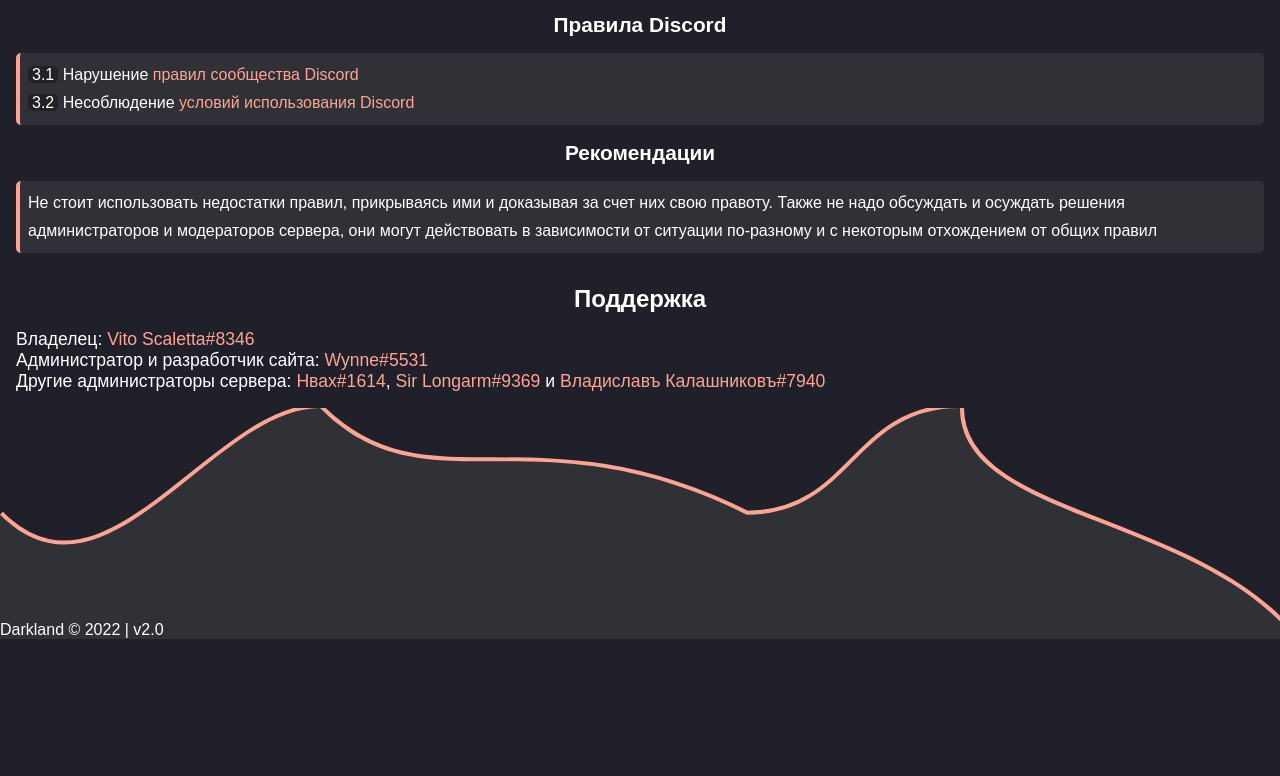
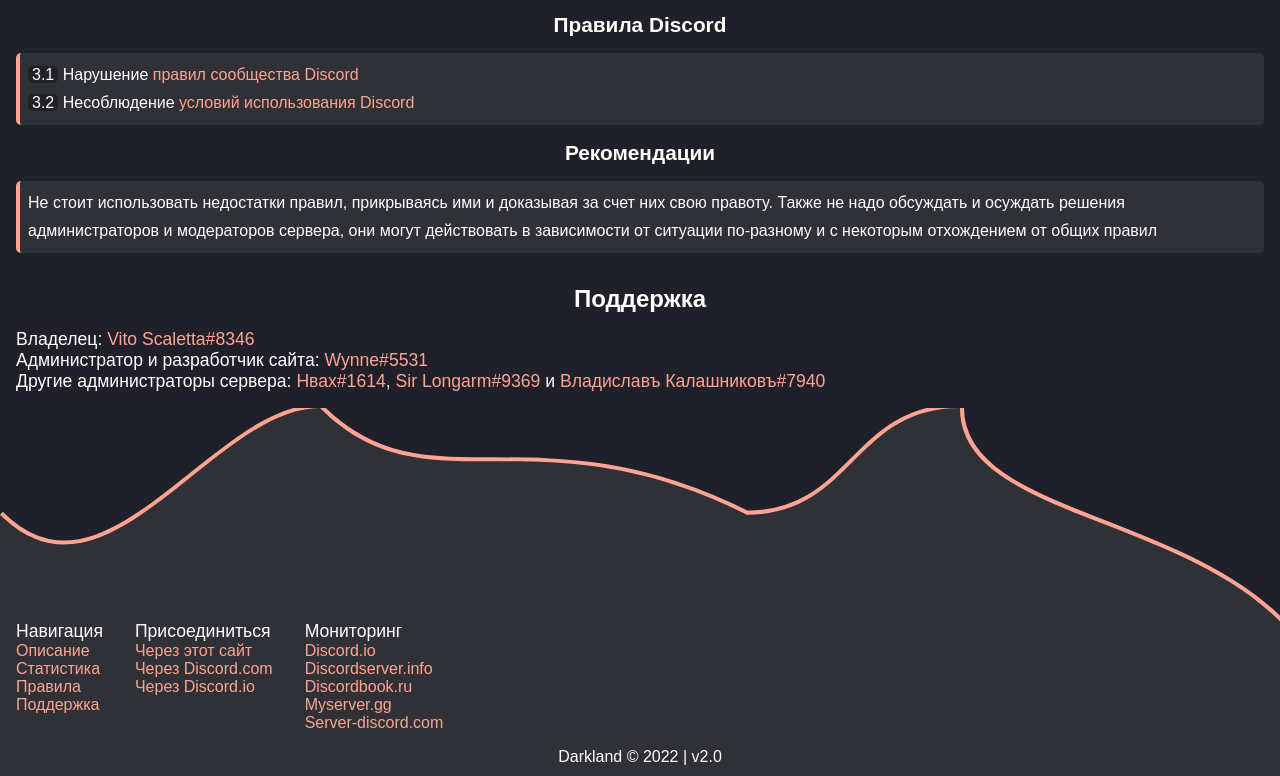
Before and after one commit to wwyynnee/darkland, a website with bundled scripts: page index.html in a window 1280 px wide. Shown: the part 2021-2797 px from the top of the page. Before the commit the page ends 2660 px from the top, so only its background shows below. Built offline with nearby package versions, Linux system fonts and the light colour scheme; a script that the page names is missing; a web font is replaced by a local one.

Commit message:
Вёрстка сайта

```diff
--- a/index.html
+++ b/index.html
@@ -50,7 +50,7 @@
       <div class="main__content">
         <div class="main__block">
           <h1>Darkland</h1>
-          <p>Уютный сервер для простого общения! Здесь вы сможете найти друга/подругу по интересам и просто пообщаться в легкой обстановке</p>
+          <p>Уютный сервер для простого общения! Здесь вы сможете найти собеседника по интересам и просто пообщаться в легкой обстановке</p>
         </div>
         <div class="main__btn">
           <a href="join.html" target="_blank">
@@ -159,12 +159,60 @@
           <path d="M0 0 12 0C11-1 9-1 9-2 8-2 8-1 7-1 5-2 4-1 3-2 2-2 1 0 0-1"/>
         </svg>
         <div class="footer__content">
-          <div class="footer__container">
-            <ul>
-              <li></li>
-            </ul>
+          <div class="footer__links">
+            <div class="footer__container">
+              <p>Навигация</p>
+              <ul>
+                <a href="#about">
+                  <li>Описание</li>
+                </a>
+                <a href="#status">
+                  <li>Статистика</li>
+                </a>
+                <a href="#rules">
+                  <li>Правила</li>
+                </a>
+                <a href="#support">
+                  <li>Поддержка</li>
+                </a>
+              </ul>
+            </div>
+            <div class="footer__container">
+              <p>Присоединиться</p>
+              <ul>
+                <a href="/join.html" target="_blank">
+                  <li>Через этот сайт</li>
+                </a>
+                <a href="https://discord.gg/skh6PMu4R2" target="_blank">
+                  <li>Через Discord.com</li>
+                </a>
+                <a href="https://discord.io/expresstime" target="_blank">
+                  <li>Через Discord.io</li>
+                </a>
+              </ul>
+            </div>
+            <div class="footer__container">
+              <p>Мониторинг</p>
+              <ul>
+                <a href="https://discord.io/expresstime+" target="_blank">
+                  <li>Discord.io</li>
+                </a>
+                <a href="https://discordserver.info/811266515562397696" target="_blank">
+                  <li>Discordserver.info</li>
+                </a>
+                <a href="https://discordbook.ru/server/811266515562397696" target="_blank">
+                  <li>Discordbook.ru</li>
+                </a>
+                <a href="https://myserver.gg/ru/811266515562397696" target="_blank">
+                  <li>Myserver.gg</li>
+                </a>
+                <a href="https://server-discord.com/811266515562397696" target="_blank">
+                  <li>Server-discord.com</li>
+                </a>
+              </ul>
+            </div>
           </div>
-          <div class="footer__container">
+          <div class="footer__copy">
             <p>Darkland &copy; 2022 | v2.0</p>
           </div>
         </div>
--- a/scss/styles.scss
+++ b/scss/styles.scss
@@ -184,8 +184,7 @@
     }
   }
   &__container {
-
-    min-height: 192px;
+    min-height: 12rem;
     width: calc(50% - 0.5rem);
     margin: 0.25rem;
     p {
@@ -213,6 +212,28 @@
   }
   &__content {
     @include alignItems;
+    flex-direction: column;
     background-color: $color-embed;
   }
+  &__links {
+    display: flex;
+    width: 100%;
+  }
+  &__container {
+    margin: 0 1rem;
+    p {
+      font-size: 1.1rem;
+    }
+    ul {
+      list-style-type: none;
+      a {
+        @include clearLink;
+        @include hoverLink;
+        color: $color;
+      }
+    }
+  }
+  &__copy {
+    margin: 1rem 0;
+  }
 }
```
Also changed, not shown: style.css, 1 other file.
